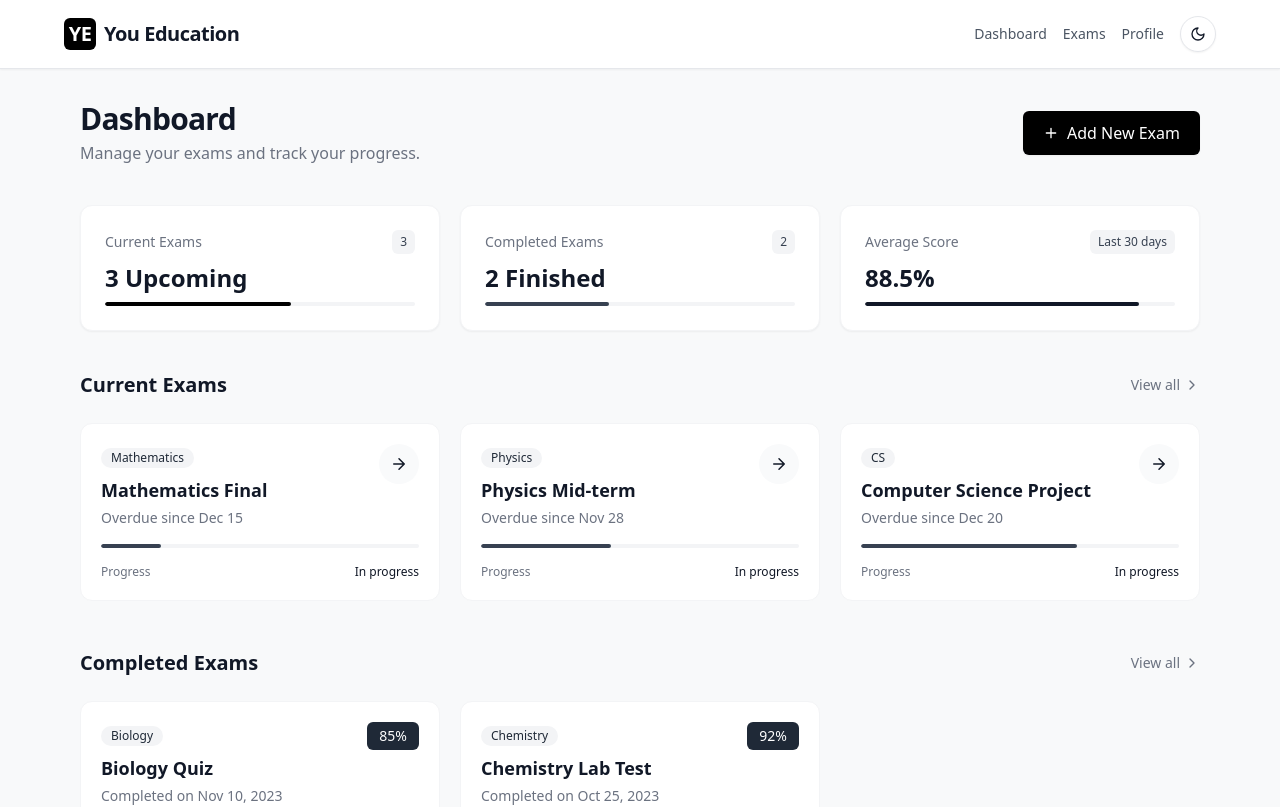
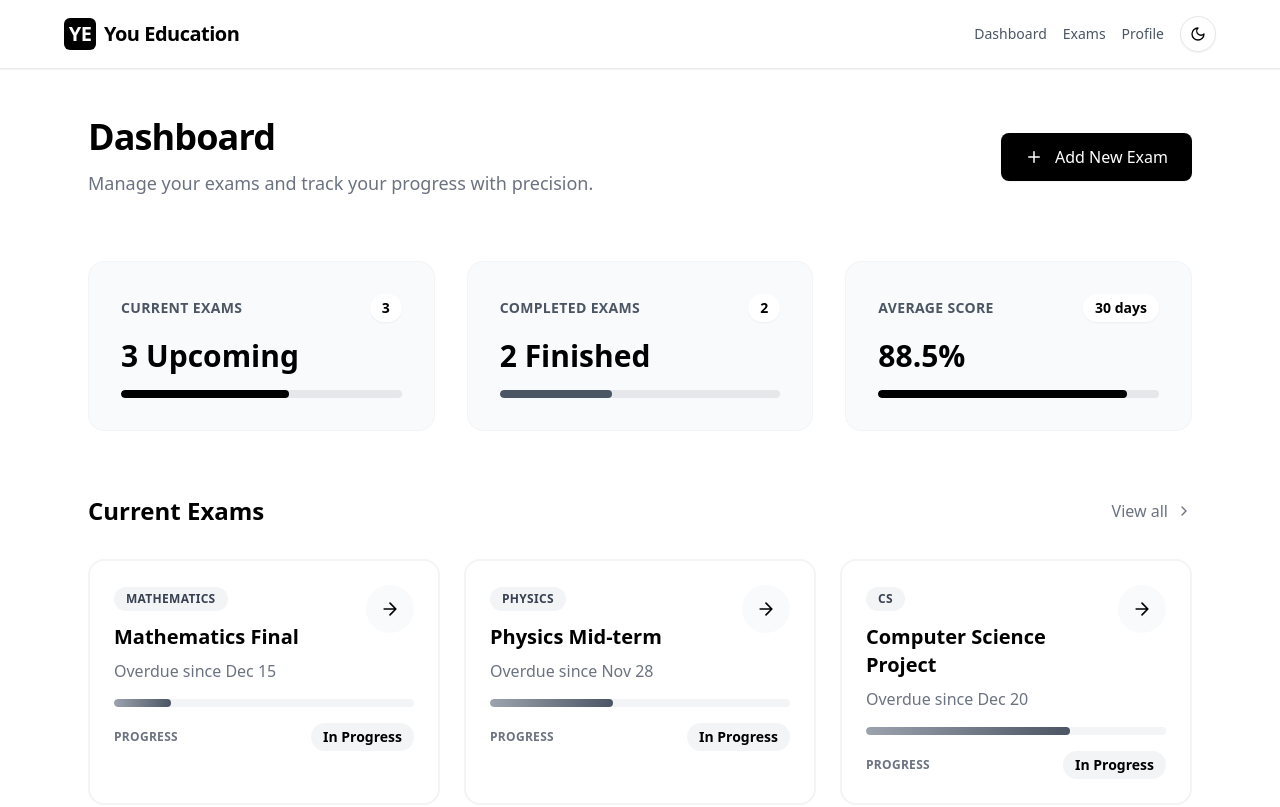
Before and after one commit to you-edu/you-education, a Next.js app: page / in a window 1280 px wide. Shown: the top 807 px of the page. Built offline with nearby package versions, Linux system fonts and the light colour scheme.

Commit message:
ui changes in home page

```diff
--- a/src/app/page.tsx
+++ b/src/app/page.tsx
@@ -1,7 +1,6 @@
 "use client"
 import React, { useState, useEffect } from 'react'
-import { useTheme } from "next-themes";
-import Navbar from "@/components/Navbar";
+import Navbar from '@/components/Navbar'
 
 const Page = () => {
   // Sample data - would come from your actual data source
@@ -16,28 +15,26 @@ const Page = () => {
     { id: 5, title: "Chemistry Lab Test", date: "2023-10-25", subject: "Chemistry", score: "92%" },
   ];
 
-  const { theme } = useTheme();
-
   return (
-    <div className="min-h-screen bg-[#f8f9fa] dark:bg-gray-950 text-gray-900 dark:text-gray-100">
-      {/* Include Navbar at the top of the page */}
+    <div className="min-h-screen bg-white dark:bg-gray-900 text-black dark:text-white">
+      {/* Add Navbar */}
       <Navbar />
 
       {/* Main content area */}
-      <div className="container max-w-6xl mx-auto px-4 py-8">
+      <div className="container max-w-6xl mx-auto px-6 py-12">
         {/* Dashboard header */}
-        <div className="flex flex-col md:flex-row md:items-center md:justify-between mb-10 gap-4">
+        <div className="flex flex-col md:flex-row md:items-center md:justify-between mb-16 gap-6">
           <div>
-            <h1 className="text-3xl font-bold tracking-tight">Dashboard</h1>
-            <p className="text-gray-500 dark:text-gray-400 mt-1">Manage your exams and track your progress.</p>
+            <h1 className="text-4xl font-bold mb-3 tracking-tight">Dashboard</h1>
+            <p className="text-gray-500 dark:text-gray-400 text-lg">Manage your exams and track your progress with precision.</p>
           </div>
 
           <div className="flex items-center self-start md:self-auto">
             <button
-              className="bg-black dark:bg-white text-white dark:text-black px-5 py-2.5 rounded-md hover:bg-gray-800 dark:hover:bg-gray-200 transition-colors flex items-center gap-2 shadow-sm"
+              className="bg-black dark:bg-white text-white dark:text-black px-6 py-3 rounded-lg hover:bg-gray-800 dark:hover:bg-gray-200 transition-all duration-200 flex items-center gap-3 shadow-sm font-medium"
               onClick={() => console.log("Add exam clicked")}
             >
-              <svg xmlns="http://www.w3.org/2000/svg" width="16" height="16" viewBox="0 0 24 24" fill="none" stroke="currentColor" strokeWidth="2" strokeLinecap="round" strokeLinejoin="round">
+              <svg xmlns="http://www.w3.org/2000/svg" width="18" height="18" viewBox="0 0 24 24" fill="none" stroke="currentColor" strokeWidth="2" strokeLinecap="round" strokeLinejoin="round">
                 <path d="M12 5v14m-7-7h14"/>
               </svg>
               Add New Exam
@@ -46,46 +43,46 @@ const Page = () => {
         </div>
 
         {/* Stats cards */}
-        <div className="grid grid-cols-1 sm:grid-cols-2 lg:grid-cols-3 gap-5 mb-10">
-          <div className="bg-white dark:bg-gray-900 rounded-xl shadow-sm border border-gray-100 dark:border-gray-800 p-6">
-            <div className="flex items-center justify-between">
-              <h3 className="font-medium text-sm text-gray-500 dark:text-gray-400">Current Exams</h3>
-              <span className="bg-gray-100 dark:bg-gray-800 text-gray-700 dark:text-gray-300 text-xs px-2 py-1 rounded-md font-medium">{currentExams.length}</span>
+        <div className="grid grid-cols-1 sm:grid-cols-2 lg:grid-cols-3 gap-8 mb-16">
+          <div className="bg-gray-50 dark:bg-gray-800 rounded-2xl p-8 border border-gray-100 dark:border-gray-700 hover:shadow-lg transition-all duration-300">
+            <div className="flex items-center justify-between mb-4">
+              <h3 className="font-semibold text-gray-600 dark:text-gray-300 uppercase text-sm tracking-wide">Current Exams</h3>
+              <span className="bg-white dark:bg-gray-700 text-black dark:text-white text-sm px-3 py-1 rounded-full font-bold shadow-sm">{currentExams.length}</span>
             </div>
-            <p className="text-2xl font-bold mt-2 dark:text-white">{currentExams.length} Upcoming</p>
-            <div className="mt-2 h-1 w-full bg-gray-100 dark:bg-gray-800 rounded-full overflow-hidden">
-              <div className="bg-black dark:bg-white h-1 rounded-full" style={{ width: '60%' }}></div>
+            <p className="text-3xl font-bold mb-4">{currentExams.length} Upcoming</p>
+            <div className="h-2 w-full bg-gray-200 dark:bg-gray-600 rounded-full overflow-hidden">
+              <div className="bg-black dark:bg-white h-2 rounded-full transition-all duration-500" style={{ width: '60%' }}></div>
             </div>
           </div>
 
-          <div className="bg-white dark:bg-gray-900 rounded-xl shadow-sm border border-gray-100 dark:border-gray-800 p-6">
-            <div className="flex items-center justify-between">
-              <h3 className="font-medium text-sm text-gray-500 dark:text-gray-400">Completed Exams</h3>
-              <span className="bg-gray-100 dark:bg-gray-800 text-gray-700 dark:text-gray-300 text-xs px-2 py-1 rounded-md font-medium">{completedExams.length}</span>
+          <div className="bg-gray-50 dark:bg-gray-800 rounded-2xl p-8 border border-gray-100 dark:border-gray-700 hover:shadow-lg transition-all duration-300">
+            <div className="flex items-center justify-between mb-4">
+              <h3 className="font-semibold text-gray-600 dark:text-gray-300 uppercase text-sm tracking-wide">Completed Exams</h3>
+              <span className="bg-white dark:bg-gray-700 text-black dark:text-white text-sm px-3 py-1 rounded-full font-bold shadow-sm">{completedExams.length}</span>
             </div>
-            <p className="text-2xl font-bold mt-2 dark:text-white">{completedExams.length} Finished</p>
-            <div className="mt-2 h-1 w-full bg-gray-100 dark:bg-gray-800 rounded-full overflow-hidden">
-              <div className="bg-gray-700 dark:bg-gray-400 h-1 rounded-full" style={{ width: '40%' }}></div>
+            <p className="text-3xl font-bold mb-4">{completedExams.length} Finished</p>
+            <div className="h-2 w-full bg-gray-200 dark:bg-gray-600 rounded-full overflow-hidden">
+              <div className="bg-gray-600 dark:bg-gray-400 h-2 rounded-full transition-all duration-500" style={{ width: '40%' }}></div>
             </div>
           </div>
 
-          <div className="bg-white dark:bg-gray-900 rounded-xl shadow-sm border border-gray-100 dark:border-gray-800 p-6">
-            <div className="flex items-center justify-between">
-              <h3 className="font-medium text-sm text-gray-500 dark:text-gray-400">Average Score</h3>
-              <span className="bg-gray-100 dark:bg-gray-800 text-gray-700 dark:text-gray-300 text-xs px-2 py-1 rounded-md font-medium">Last 30 days</span>
+          <div className="bg-gray-50 dark:bg-gray-800 rounded-2xl p-8 border border-gray-100 dark:border-gray-700 hover:shadow-lg transition-all duration-300">
+            <div className="flex items-center justify-between mb-4">
+              <h3 className="font-semibold text-gray-600 dark:text-gray-300 uppercase text-sm tracking-wide">Average Score</h3>
+              <span className="bg-white dark:bg-gray-700 text-black dark:text-white text-sm px-3 py-1 rounded-full font-bold shadow-sm">30 days</span>
             </div>
-            <p className="text-2xl font-bold mt-2 dark:text-white">88.5%</p>
-            <div className="mt-2 h-1 w-full bg-gray-100 dark:bg-gray-800 rounded-full overflow-hidden">
-              <div className="bg-gray-900 dark:bg-gray-300 h-1 rounded-full" style={{ width: '88.5%' }}></div>
+            <p className="text-3xl font-bold mb-4">88.5%</p>
+            <div className="h-2 w-full bg-gray-200 dark:bg-gray-600 rounded-full overflow-hidden">
+              <div className="bg-black dark:bg-white h-2 rounded-full transition-all duration-500" style={{ width: '88.5%' }}></div>
             </div>
           </div>
         </div>
 
         {/* Current Exams Section */}
-        <section className="mb-12">
-          <div className="flex justify-between items-center mb-6">
-            <h2 className="text-xl font-semibold dark:text-white">Current Exams</h2>
-            <button className="text-sm font-medium text-gray-500 dark:text-gray-400 hover:text-black dark:hover:text-white transition-colors flex items-center gap-1">
+        <section className="mb-16">
+          <div className="flex justify-between items-center mb-8">
+            <h2 className="text-2xl font-bold">Current Exams</h2>
+            <button className="text-gray-500 dark:text-gray-400 hover:text-black dark:hover:text-white transition-colors flex items-center gap-2 font-medium">
               View all
               <svg xmlns="http://www.w3.org/2000/svg" width="16" height="16" viewBox="0 0 24 24" fill="none" stroke="currentColor" strokeWidth="2" strokeLinecap="round" strokeLinejoin="round">
                 <path d="M9 18l6-6-6-6"/>
@@ -93,63 +90,63 @@ const Page = () => {
             </button>
           </div>
 
-          <div className="grid grid-cols-1 md:grid-cols-2 lg:grid-cols-3 gap-5">
+          <div className="grid grid-cols-1 md:grid-cols-2 lg:grid-cols-3 gap-6">
             {currentExams.map(exam => (
               <div
                 key={exam.id}
-                className="bg-white dark:bg-gray-900 border border-gray-100 dark:border-gray-800 rounded-xl p-5 hover:shadow-md transition-shadow cursor-pointer group"
+                className="bg-white dark:bg-gray-800 border-2 border-gray-100 dark:border-gray-700 rounded-2xl p-6 hover:border-gray-300 dark:hover:border-gray-600 hover:shadow-xl transition-all duration-300 cursor-pointer group"
               >
-                <div className="flex justify-between items-start">
+                <div className="flex justify-between items-start mb-4">
                   <div className="flex-1">
-                    <span className="inline-block px-2.5 py-0.5 text-xs rounded-full bg-gray-100 dark:bg-gray-800 text-gray-800 dark:text-gray-300 mb-2">{exam.subject}</span>
-                    <h3 className="font-semibold text-lg group-hover:text-gray-800 dark:text-white dark:group-hover:text-gray-300">{exam.title}</h3>
-                    <p className="text-sm text-gray-500 dark:text-gray-400 mt-1">
+                    <span className="inline-block px-3 py-1 text-xs rounded-full bg-gray-100 dark:bg-gray-700 text-gray-700 dark:text-gray-300 mb-3 font-semibold uppercase tracking-wide">{exam.subject}</span>
+                    <h3 className="font-bold text-xl mb-2 group-hover:text-gray-700 dark:group-hover:text-gray-300 transition-colors">{exam.title}</h3>
+                    <p className="text-gray-500 dark:text-gray-400">
                       {new Date(exam.date) > new Date() ?
                         `Due ${new Date(exam.date).toLocaleDateString('en-US', { month: 'short', day: 'numeric' })}` :
                         `Overdue since ${new Date(exam.date).toLocaleDateString('en-US', { month: 'short', day: 'numeric' })}`
                       }
                     </p>
                   </div>
-                  <div className="h-10 w-10 bg-gray-50 dark:bg-gray-800 rounded-full flex items-center justify-center group-hover:bg-gray-100 dark:group-hover:bg-gray-700 transition-colors">
-                    <svg xmlns="http://www.w3.org/2000/svg" width="18" height="18" viewBox="0 0 24 24" fill="none" stroke="currentColor" strokeWidth="2" strokeLinecap="round" strokeLinejoin="round">
+                  <div className="h-12 w-12 bg-gray-50 dark:bg-gray-700 rounded-full flex items-center justify-center group-hover:bg-black dark:group-hover:bg-white group-hover:text-white dark:group-hover:text-black transition-all duration-300">
+                    <svg xmlns="http://www.w3.org/2000/svg" width="20" height="20" viewBox="0 0 24 24" fill="none" stroke="currentColor" strokeWidth="2" strokeLinecap="round" strokeLinejoin="round">
                       <path d="M5 12h14M12 5l7 7-7 7"/>
                     </svg>
                   </div>
                 </div>
 
-                <div className="mt-4 h-1 w-full bg-gray-100 dark:bg-gray-800 rounded-full overflow-hidden">
-                  <div className="bg-gray-700 dark:bg-gray-400 h-1 rounded-full" style={{ width: `${Math.floor(Math.random() * 70) + 10}%` }}></div>
+                <div className="mb-4 h-2 w-full bg-gray-100 dark:bg-gray-700 rounded-full overflow-hidden">
+                  <div className="bg-gradient-to-r from-gray-400 to-gray-600 dark:from-gray-500 dark:to-gray-300 h-2 rounded-full transition-all duration-700" style={{ width: `${Math.floor(Math.random() * 70) + 10}%` }}></div>
                 </div>
 
-                <div className="mt-4 flex items-center justify-between">
-                  <span className="text-xs text-gray-500 dark:text-gray-400">Progress</span>
-                  <span className="text-xs font-medium dark:text-gray-300">In progress</span>
+                <div className="flex items-center justify-between">
+                  <span className="text-xs text-gray-500 dark:text-gray-400 uppercase tracking-wide font-semibold">Progress</span>
+                  <span className="text-sm font-bold bg-gray-100 dark:bg-gray-700 px-3 py-1 rounded-full">In Progress</span>
                 </div>
               </div>
             ))}
           </div>
 
           {currentExams.length === 0 && (
-            <div className="text-center py-16 bg-white dark:bg-gray-900 rounded-xl border border-dashed border-gray-200 dark:border-gray-800">
-              <div className="flex justify-center mb-4">
-                <div className="h-12 w-12 rounded-full bg-gray-100 dark:bg-gray-800 flex items-center justify-center">
-                  <svg xmlns="http://www.w3.org/2000/svg" width="24" height="24" viewBox="0 0 24 24" fill="none" stroke="currentColor" strokeWidth="2" strokeLinecap="round" strokeLinejoin="round">
+            <div className="text-center py-20 bg-gray-50 dark:bg-gray-800 rounded-2xl border-2 border-dashed border-gray-200 dark:border-gray-700">
+              <div className="flex justify-center mb-6">
+                <div className="h-16 w-16 rounded-full bg-gray-100 dark:bg-gray-700 flex items-center justify-center">
+                  <svg xmlns="http://www.w3.org/2000/svg" width="28" height="28" viewBox="0 0 24 24" fill="none" stroke="currentColor" strokeWidth="2" strokeLinecap="round" strokeLinejoin="round">
                     <path d="M12 8v4l3 3m6-3a9 9 0 11-18 0 9 9 0 0118 0z"/>
                   </svg>
                 </div>
               </div>
-              <p className="text-gray-500 dark:text-gray-400 font-medium mb-2">No current exams</p>
-              <p className="text-gray-400 dark:text-gray-500 text-sm mb-4">Start by adding your first exam</p>
-              <button className="bg-black dark:bg-white text-white dark:text-black px-4 py-2 rounded-md text-sm hover:bg-gray-800 dark:hover:bg-gray-200 transition-colors">Add your first exam</button>
+              <p className="text-gray-700 dark:text-gray-300 font-bold text-lg mb-2">No current exams</p>
+              <p className="text-gray-500 dark:text-gray-400 mb-6">Start by adding your first exam to get organized</p>
+              <button className="bg-black dark:bg-white text-white dark:text-black px-6 py-3 rounded-lg hover:bg-gray-800 dark:hover:bg-gray-200 transition-colors font-medium">Add your first exam</button>
             </div>
           )}
         </section>
 
         {/* Completed Exams Section */}
         <section>
-          <div className="flex justify-between items-center mb-6">
-            <h2 className="text-xl font-semibold dark:text-white">Completed Exams</h2>
-            <button className="text-sm font-medium text-gray-500 dark:text-gray-400 hover:text-black dark:hover:text-white transition-colors flex items-center gap-1">
+          <div className="flex justify-between items-center mb-8">
+            <h2 className="text-2xl font-bold">Completed Exams</h2>
+            <button className="text-gray-500 dark:text-gray-400 hover:text-black dark:hover:text-white transition-colors flex items-center gap-2 font-medium">
               View all
               <svg xmlns="http://www.w3.org/2000/svg" width="16" height="16" viewBox="0 0 24 24" fill="none" stroke="currentColor" strokeWidth="2" strokeLinecap="round" strokeLinejoin="round">
                 <path d="M9 18l6-6-6-6"/>
@@ -157,33 +154,33 @@ const Page = () => {
             </button>
           </div>
 
-          <div className="grid grid-cols-1 md:grid-cols-2 lg:grid-cols-3 gap-5">
+          <div className="grid grid-cols-1 md:grid-cols-2 lg:grid-cols-3 gap-6">
             {completedExams.map(exam => (
               <div
                 key={exam.id}
-                className="bg-white dark:bg-gray-900 border border-gray-100 dark:border-gray-800 rounded-xl p-5 hover:shadow-md transition-shadow cursor-pointer group"
+                className="bg-white dark:bg-gray-800 border-2 border-gray-100 dark:border-gray-700 rounded-2xl p-6 hover:border-gray-300 dark:hover:border-gray-600 hover:shadow-xl transition-all duration-300 cursor-pointer group"
               >
-                <div className="flex justify-between items-start">
+                <div className="flex justify-between items-start mb-4">
                   <div className="flex-1">
-                    <span className="inline-block px-2.5 py-0.5 text-xs rounded-full bg-gray-100 dark:bg-gray-800 text-gray-800 dark:text-gray-300 mb-2">{exam.subject}</span>
-                    <h3 className="font-semibold text-lg group-hover:text-gray-800 dark:text-white dark:group-hover:text-gray-300">{exam.title}</h3>
-                    <p className="text-sm text-gray-500 dark:text-gray-400 mt-1">
+                    <span className="inline-block px-3 py-1 text-xs rounded-full bg-gray-100 dark:bg-gray-700 text-gray-700 dark:text-gray-300 mb-3 font-semibold uppercase tracking-wide">{exam.subject}</span>
+                    <h3 className="font-bold text-xl mb-2 group-hover:text-gray-700 dark:group-hover:text-gray-300 transition-colors">{exam.title}</h3>
+                    <p className="text-gray-500 dark:text-gray-400">
                       Completed on {new Date(exam.date).toLocaleDateString('en-US', { month: 'short', day: 'numeric', year: 'numeric' })}
                     </p>
                   </div>
-                  <div className="px-3 py-1 bg-gray-800 dark:bg-gray-700 text-white rounded-md text-sm">
+                  <div className="px-4 py-2 bg-black dark:bg-white text-white dark:text-black rounded-lg font-bold text-lg">
                     {exam.score}
                   </div>
                 </div>
 
-                <div className="mt-4 h-1 w-full bg-gray-100 dark:bg-gray-800 rounded-full overflow-hidden">
-                  <div className="bg-black dark:bg-white h-1 rounded-full" style={{ width: '100%' }}></div>
+                <div className="mb-4 h-2 w-full bg-gray-100 dark:bg-gray-700 rounded-full overflow-hidden">
+                  <div className="bg-black dark:bg-white h-2 rounded-full transition-all duration-500" style={{ width: '100%' }}></div>
                 </div>
 
-                <div className="mt-4 flex items-center justify-between">
-                  <span className="text-xs text-gray-500 dark:text-gray-400">Status</span>
-                  <span className="text-xs font-medium flex items-center gap-1 text-gray-800 dark:text-gray-300">
-                    <span className="h-2 w-2 rounded-full bg-gray-800 dark:bg-gray-300"></span>
+                <div className="flex items-center justify-between">
+                  <span className="text-xs text-gray-500 dark:text-gray-400 uppercase tracking-wide font-semibold">Status</span>
+                  <span className="text-sm font-bold flex items-center gap-2 bg-gray-100 dark:bg-gray-700 px-3 py-1 rounded-full">
+                    <span className="h-2 w-2 rounded-full bg-black dark:bg-white"></span>
                     Completed
                   </span>
                 </div>
@@ -192,16 +189,16 @@ const Page = () => {
           </div>
 
           {completedExams.length === 0 && (
-            <div className="text-center py-16 bg-white dark:bg-gray-900 rounded-xl border border-dashed border-gray-200 dark:border-gray-800">
-              <div className="flex justify-center mb-4">
-                <div className="h-12 w-12 rounded-full bg-gray-100 dark:bg-gray-800 flex items-center justify-center">
-                  <svg xmlns="http://www.w3.org/2000/svg" width="24" height="24" viewBox="0 0 24 24" fill="none" stroke="currentColor" strokeWidth="2" strokeLinecap="round" strokeLinejoin="round">
+            <div className="text-center py-20 bg-gray-50 dark:bg-gray-800 rounded-2xl border-2 border-dashed border-gray-200 dark:border-gray-700">
+              <div className="flex justify-center mb-6">
+                <div className="h-16 w-16 rounded-full bg-gray-100 dark:bg-gray-700 flex items-center justify-center">
+                  <svg xmlns="http://www.w3.org/2000/svg" width="28" height="28" viewBox="0 0 24 24" fill="none" stroke="currentColor" strokeWidth="2" strokeLinecap="round" strokeLinejoin="round">
                     <path d="M5 13l4 4L19 7"/>
                   </svg>
                 </div>
               </div>
-              <p className="text-gray-500 dark:text-gray-400 font-medium mb-2">No completed exams yet</p>
-              <p className="text-gray-400 dark:text-gray-500 text-sm">Complete your first exam to see results here</p>
+              <p className="text-gray-700 dark:text-gray-300 font-bold text-lg mb-2">No completed exams yet</p>
+              <p className="text-gray-500 dark:text-gray-400">Complete your first exam to see results here</p>
             </div>
           )}
         </section>
```
